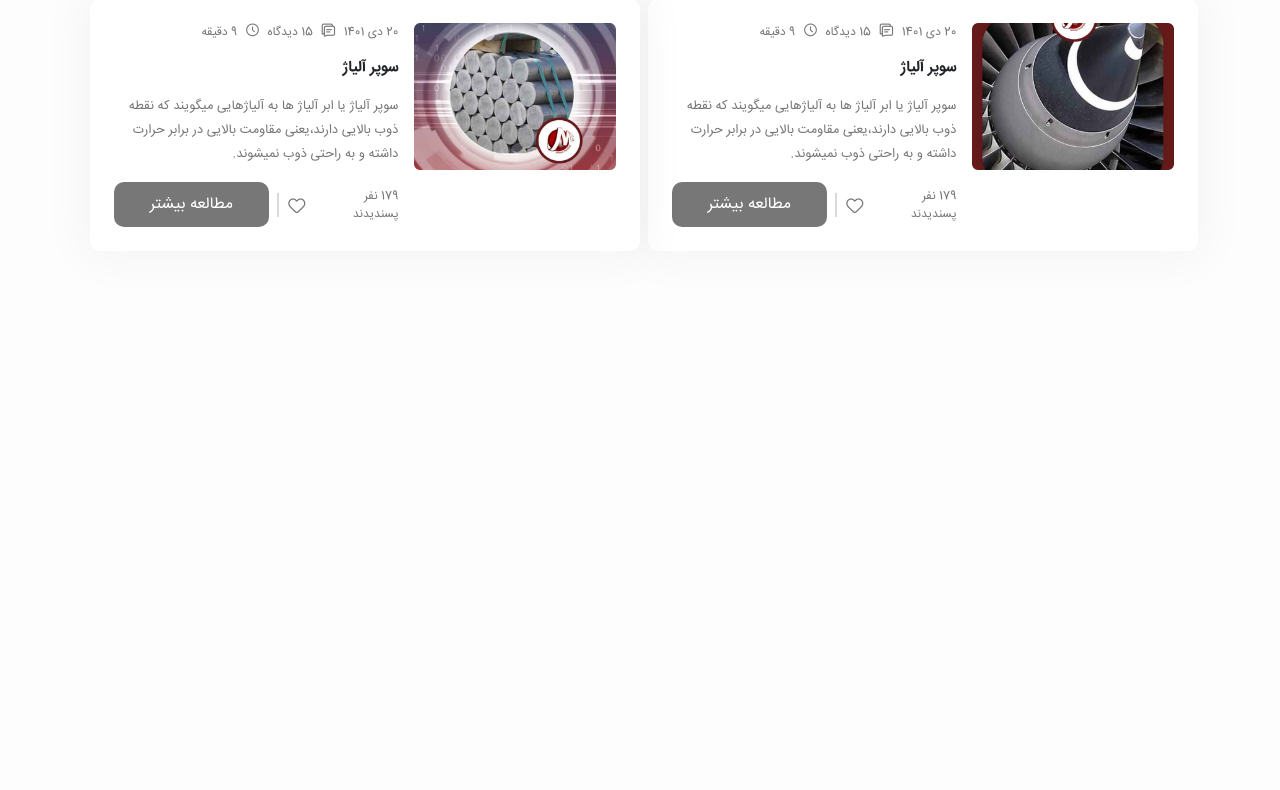
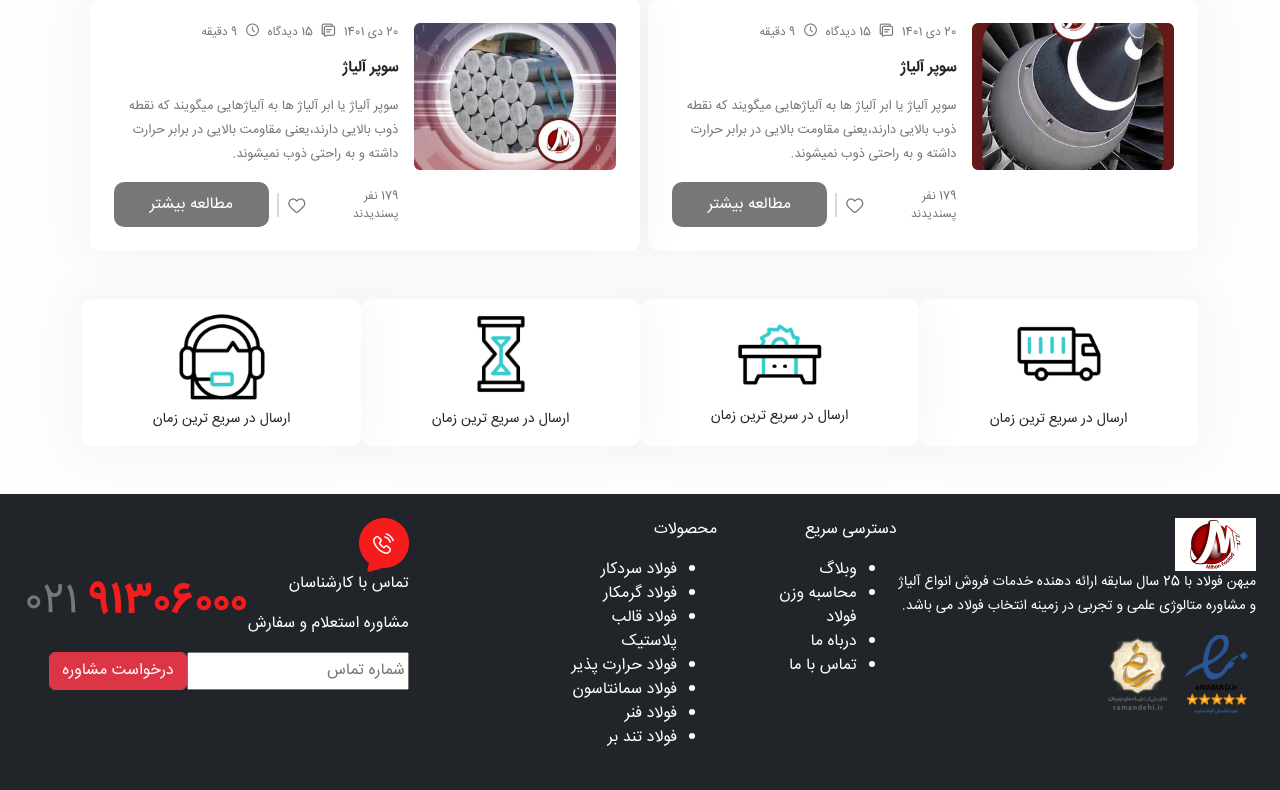
Before and after one commit to ftmeslr/mihanProject, a PHP site: page / in a window 1280 px wide. Shown: the part 1839-2629 px from the top of the page. Before the commit the page ends 2066 px from the top, so only its background shows below. Run offline with PHP 8.4, Linux system fonts and the light colour scheme; some web fonts are replaced.

Commit message:
finidhed the structor of home pagr

```diff
--- a/index.html
+++ b/index.html
@@ -676,11 +676,7 @@
                                         </button>
                                     </div>
                                 </div>
-
-
                             </div>
-
-
                         </div>
                    </div>
                 </div>
@@ -688,6 +684,135 @@
         </section>
 
          <!-- Blog -->
+
+        <!-- Services -->
+        <section id="services" class="my-5">
+            <div class="container">
+                <div class="row ">
+                <div class="d-flex col-12">
+                    <div class="col-3 d-flex flex-column justify-content-center align-items-center bg-white white-shadow rounded10 ">
+                        <div class="image_box">
+                            <img  class="w-100" src="images/global/truck 1.png" alt="">
+                        </div>
+                        <p class="f14">ارسال در سریع ترین زمان</p>
+                    </div>
+                    <div class="col-3 d-flex flex-column justify-content-center align-items-center bg-white white-shadow rounded10 ">
+                        <div class="image_box">
+                            <img class="w-100" src="images/global/saw-machine 1.png" alt="">
+                        </div>
+                        <p class="f14">ارسال در سریع ترین زمان</p>
+                    </div>
+                    <div class="col-3 d-flex flex-column justify-content-center align-items-center bg-white white-shadow rounded10">
+                        <div class="image_box">
+                            <img class="w-100" src="images/global/hourglass 1.png" alt="">
+                        </div>
+                        <p class="f14">ارسال در سریع ترین زمان</p>
+                    </div>
+                    <div class="col-3 d-flex flex-column justify-content-center align-items-center bg-white white-shadow rounded10">
+                        <div class="image_box">
+                            <img class="w-100" src="images/global/tech-support 1.png" alt="">
+                        </div>
+                        <p class="f14">ارسال در سریع ترین زمان</p>
+                    </div>
+                </div>
+                 </div>
+
+
+            </div>
+        </section>
+        <!-- Services -->
+
+
+        <!-- footer -->
+
+        <footer class="mt-3">
+                <div class="d-flex col-12 bg-dark p-4 text-white ">
+                    <div class="col-7">
+                        <div class="col-12 d-flex">
+                            <div class="col-6">
+                                <img src="/images/global/logo.webp" alt="">
+                                <p class="f14 l23-74">میهن فولاد با 25 سال سابقه ارائه دهنده خدمات فروش انواع آلیاژ و مشاوره متالوژی علمی و تجربی در زمینه انتخاب فولاد می باشد.</p>
+                           <div class="d-flex">
+                            <img src="/images/global/Rectangle 52.png" alt="">
+                            <img src="/images/global/Rectangle 53.png" alt="">
+                           </div>
+                            </div>
+                            <div class="col-3 ">
+                                <p>دسترسی سریع</p>
+                                <ul>
+                                    <li>
+                                        وبلاگ
+                                    </li>
+                                    <li>
+                                        محاسبه وزن فولاد
+                                    </li>
+                                    <li>
+                                        درباه ما
+                                    </li>
+                                    <li>
+                                        تماس با ما
+                                    </li>
+                                </ul>
+                            </div>
+                            <div class="col-3">
+                                <p>محصولات</p>
+                                <ul>
+                                    <li>
+                                        فولاد سردکار
+                                    </li>
+                                    <li>
+                                        فولاد گرمکار
+                                    </li>
+                                    <li>
+                                         فولاد قالب پلاستیک
+                                    </li>
+                                    <li>
+                                         فولاد حرارت پذیر
+                                    </li>
+                                    <li>
+                                        فولاد  سمانتاسون
+                                   </li>
+                                   <li>
+                                    فولاد  فنر
+                                    </li>
+                                    <li>
+                                        فولاد تند بر
+                                    </li>
+                                </ul>
+                            </div>
+                        </div>
+                    </div>
+                    <div class="col-5 d-flex flex-column align-items-end ">
+                        <div>
+                    <div style="width:50px">
+                        <img src="/images/global/contact-logo.png" alt="">
+                    </div>
+                        <div class="d-flex">
+                            <div>
+                                <p>تماس با کارشناسان</p>
+                                <p>مشاوره استعلام و سفارش</p>
+                            </div>
+                            <p>
+                                <span class="text-red f40 fw-bold">
+                                    91306000
+                                </span>
+                                <span class="text-subtitle f40">
+                                    021
+                                </span>
+                            </p>
+                        </div>
+                        <div class="d-flex">
+                            <input type="text" placeholder="شماره تماس">
+                            <button type="button" class="btn btn-danger">درخواست مشاوره</button>
+                        </div>
+                    </div>
+                </div>
+
+                </div>
+
+        </footer>
+
+        <!-- footer -->
 
 
     <script src="assets/js/bootstrap.min.js"></script>
--- a/style.css
+++ b/style.css
@@ -768,3 +768,7 @@ header #headContact:hover #headAssistants {
   height: 24px;
   background-color: #d9d9d9;
 }
+
+#services .image_box {
+  width: 110px;
+}
```
Also changed, not shown: images/global/Rectangle 52.png (added), images/global/Rectangle 53.png (added), images/global/contact-logo.png (added), images/global/hourglass 1.png (added), images/global/saw-machine 1.png (added), images/global/tech-support 1.png (added), images/global/truck 1.png (added).
